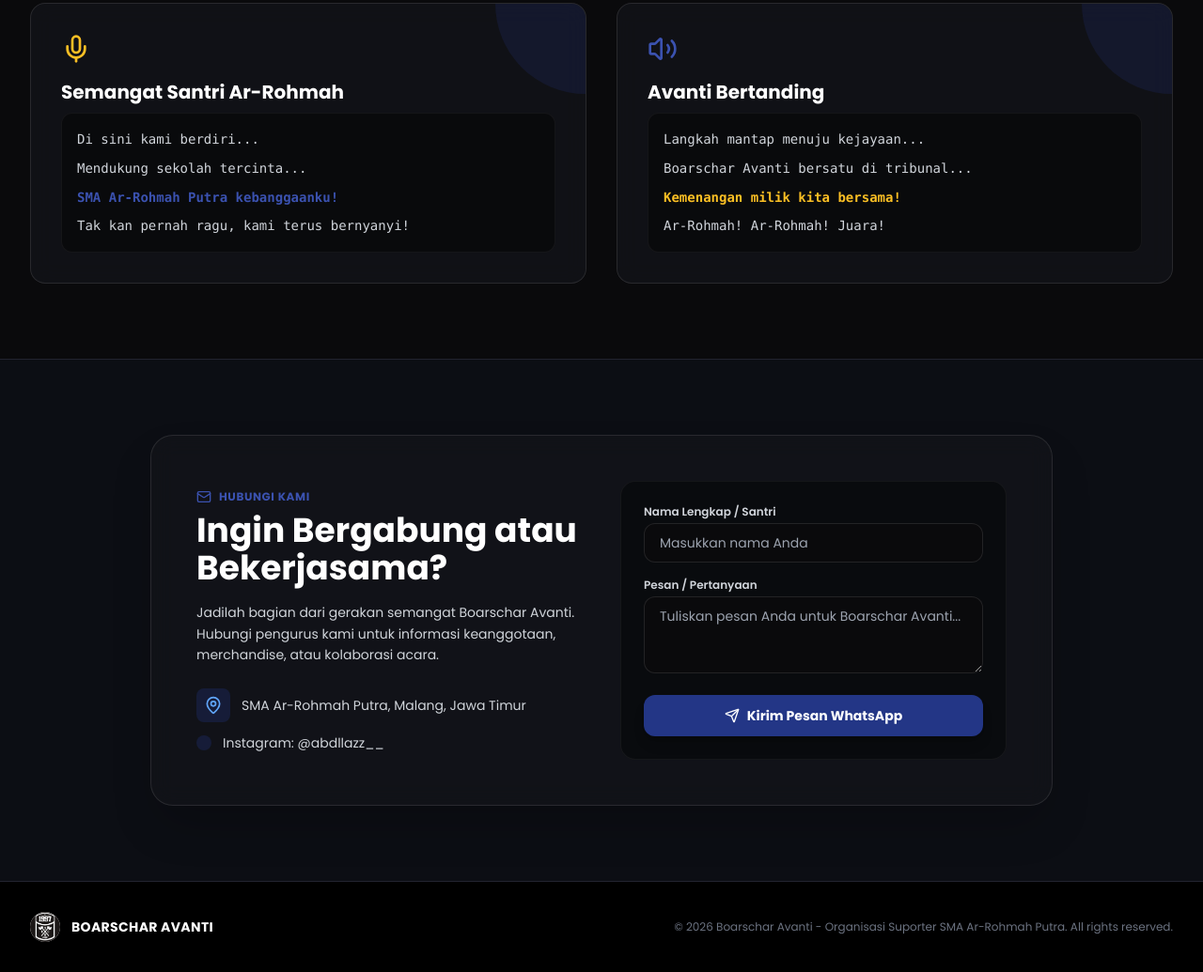
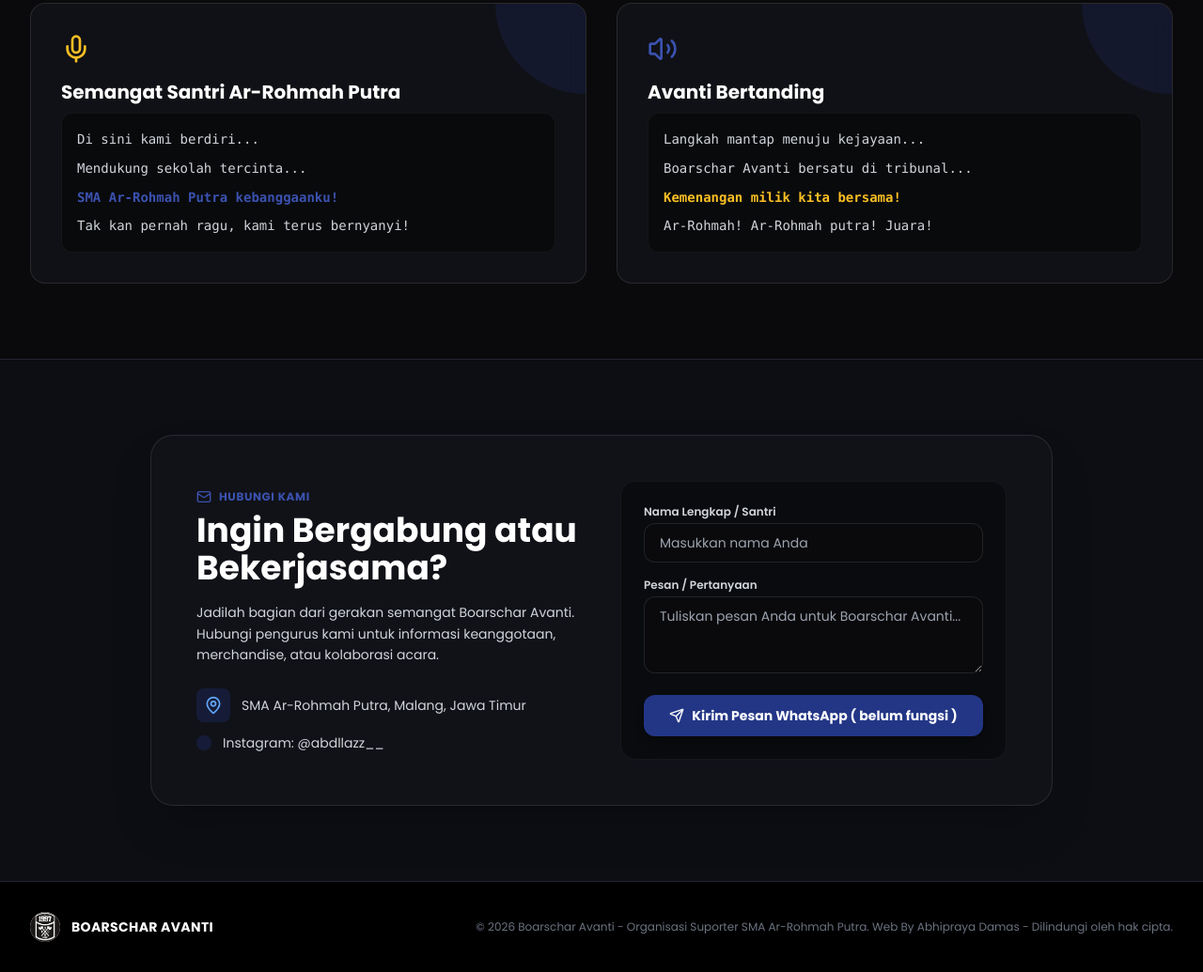
Before and after one commit to virtueterna28/avanti, a plain HTML site: page index.html in a window 1280 px wide. Shown: the part 3505-4540 px from the top of the page at 94% size. Drawn offline with nearby package versions, Linux system fonts and the light colour scheme; some icons are missing.

Commit message:
Update index.html

```diff
--- a/index.html
+++ b/index.html
@@ -480,7 +480,7 @@
                 <div class="glass-card p-6 sm:p-8 rounded-2xl border border-white/10 relative overflow-hidden group">
                     <div class="absolute top-0 right-0 w-24 h-24 bg-brandBlue/20 rounded-bl-full -z-10 transition-all group-hover:scale-110"></div>
                     <i data-lucide="mic" class="w-8 h-8 text-amber-400 mb-4"></i>
-                    <h3 class="text-xl font-bold text-white mb-2">Semangat Santri Ar-Rohmah</h3>
+                    <h3 class="text-xl font-bold text-white mb-2">Semangat Santri Ar-Rohmah Putra</h3>
                     <div class="text-gray-300 text-sm leading-relaxed space-y-2 font-mono bg-black/40 p-4 rounded-xl border border-white/5">
                         <p>Di sini kami berdiri...</p>
                         <p>Mendukung sekolah tercinta...</p>
@@ -498,7 +498,7 @@
                         <p>Langkah mantap menuju kejayaan...</p>
                         <p>Boarschar Avanti bersatu di tribunal...</p>
                         <p class="text-amber-400 font-bold">Kemenangan milik kita bersama!</p>
-                        <p>Ar-Rohmah! Ar-Rohmah! Juara!</p>
+                        <p>Ar-Rohmah! Ar-Rohmah putra! Juara!</p>
                     </div>
                 </div>
             </div>
@@ -546,7 +546,7 @@
                         </div>
                         <button type="submit" class="w-full bg-brandBlue hover:bg-brandBlueLight text-white font-bold py-3 rounded-xl transition-all shadow-lg flex items-center justify-center gap-2 text-sm">
                             <i data-lucide="send" class="w-4 h-4"></i>
-                            <span>Kirim Pesan WhatsApp</span>
+                            <span>Kirim Pesan WhatsApp ( belum fungsi )</span>
                         </button>
                     </form>
                 </div>
@@ -563,7 +563,7 @@
                 <span class="text-sm font-bold text-white tracking-wide">BOARSCHAR AVANTI</span>
             </div>
             <p class="text-xs text-gray-500">
-                &copy; 2026 Boarschar Avanti - Organisasi Suporter SMA Ar-Rohmah Putra. All rights reserved.
+                &copy; 2026 Boarschar Avanti - Organisasi Suporter SMA Ar-Rohmah Putra. Web By Abhipraya Damas - Dilindungi oleh hak cipta.
             </p>
         </div>
     </footer>
```
